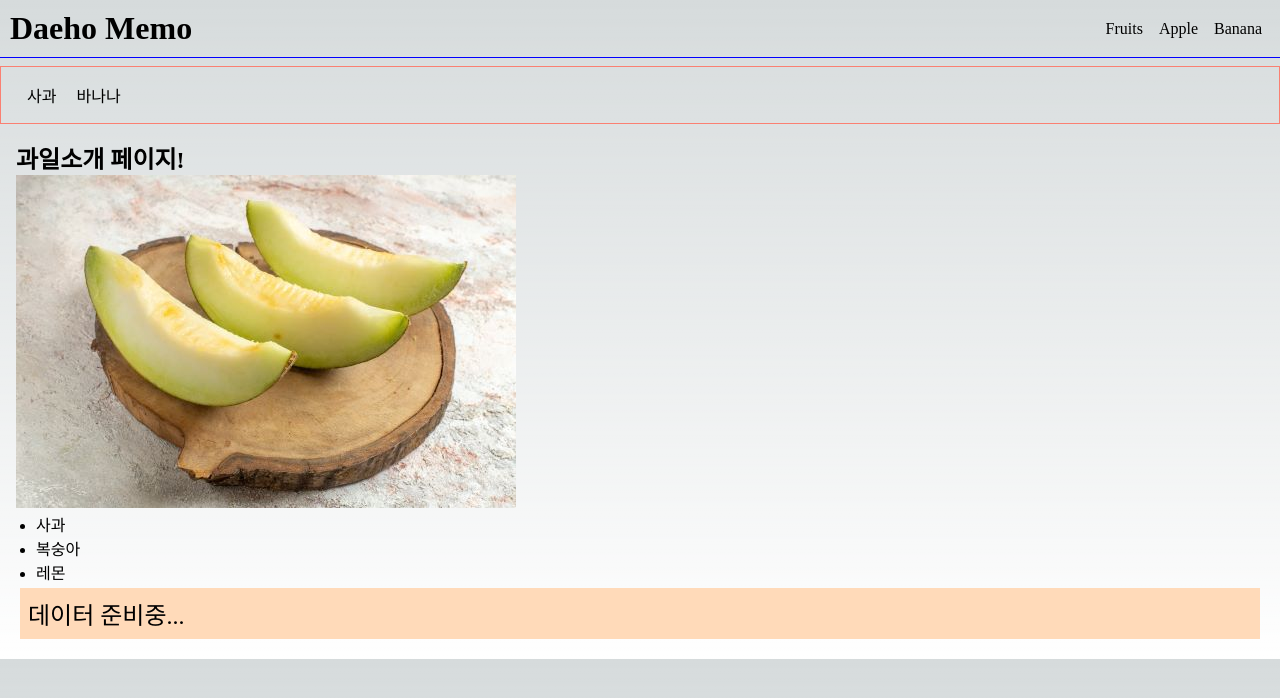
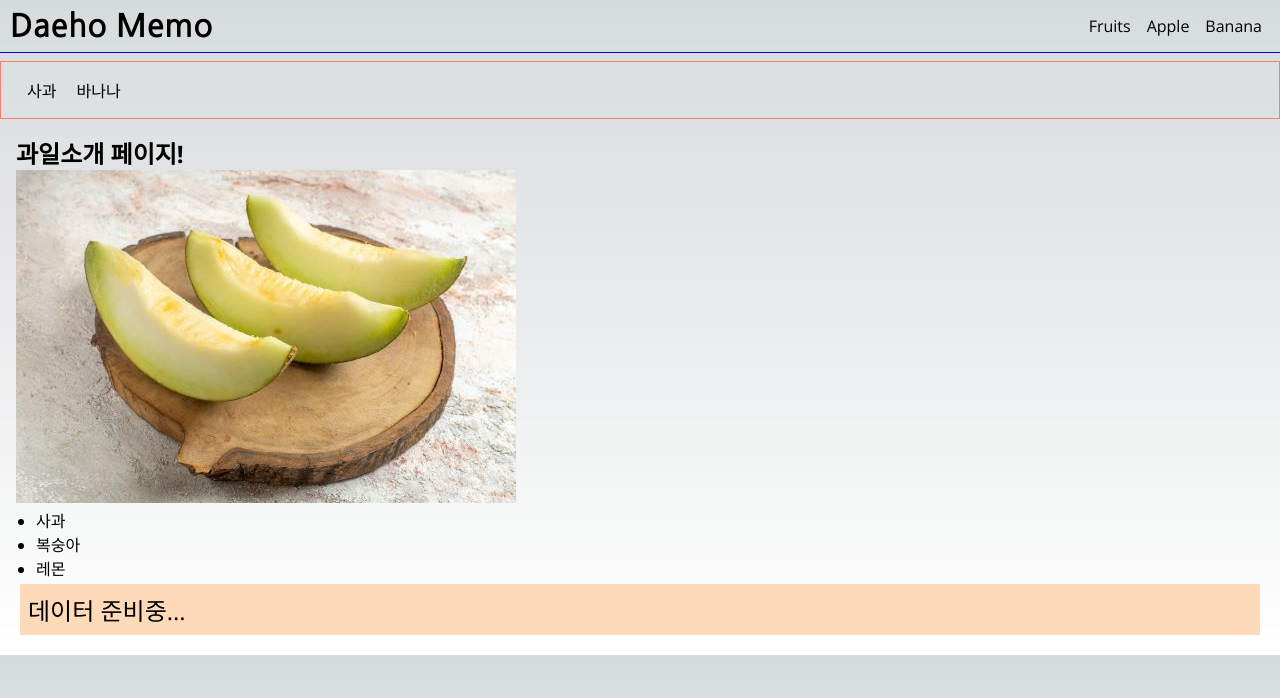
Before and after one commit to SimDaeHo/NextJs-Study, a Next.js app: page /fruits in a window 1280 px wide. Shown: the top 698 px of the page. Built offline with nearby package versions, Linux system fonts and the light colour scheme; no server answers.

Commit message:
font 설정 하기

```diff
--- a/src/app/layout.tsx
+++ b/src/app/layout.tsx
@@ -2,6 +2,14 @@
 import "./globals.css";
 import styles from "./layout.module.css";
 
+import { Open_Sans } from "@next/font/google";
+import { Nanum_Gothic } from "@next/font/google";
+
+const sans = Open_Sans({ subsets: ["latin"] });
+const gothic = Nanum_Gothic({
+  weight: "700",
+  subsets: ["latin"],
+});
 export const metadata = {
   title: "맛있는 과일 정보 사이트",
   description: "맛있는 과일을 판매하는 곳입니다.",
@@ -12,7 +20,7 @@
 
 export default function RootLayout({ children }: { children: React.ReactNode }) {
   return (
-    <html lang="en">
+    <html lang="en" className={sans.className}>
       {/*
         <head /> will contain the components returned by the nearest parent
         head.tsx. Find out more at https://beta.nextjs.org/docs/api-reference/file-conventions/head
@@ -20,7 +28,7 @@
       <head />
       <body>
         <header className={styles.header}>
-          <h1>Daeho Memo</h1>
+          <h1 className={gothic.className}>Daeho Memo</h1>
           <nav className={styles.nav}>
             <Link href="/fruits">Fruits</Link>
             <Link href="/apple">Apple</Link>
--- a/src/app/page.tsx
+++ b/src/app/page.tsx
@@ -1,11 +1,6 @@
 import Image from "next/image";
-import { Inter } from "@next/font/google";
-import styles from "./page.module.css";
 import os from "os"; // 노드 APIs
-import { useState } from "react";
 import Counter from "@/components/Counter";
-
-const inter = Inter({ subsets: ["latin"] });
 
 export default function Home() {
   console.log("과일!");
```
